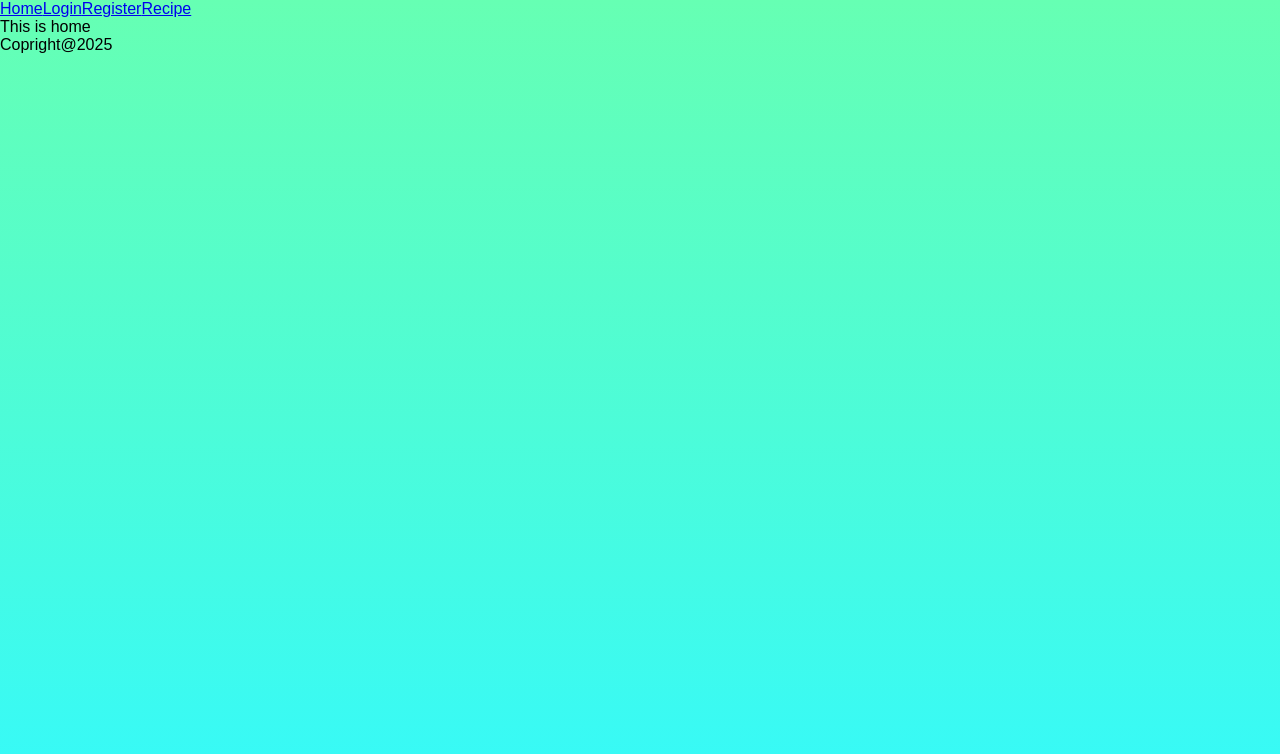
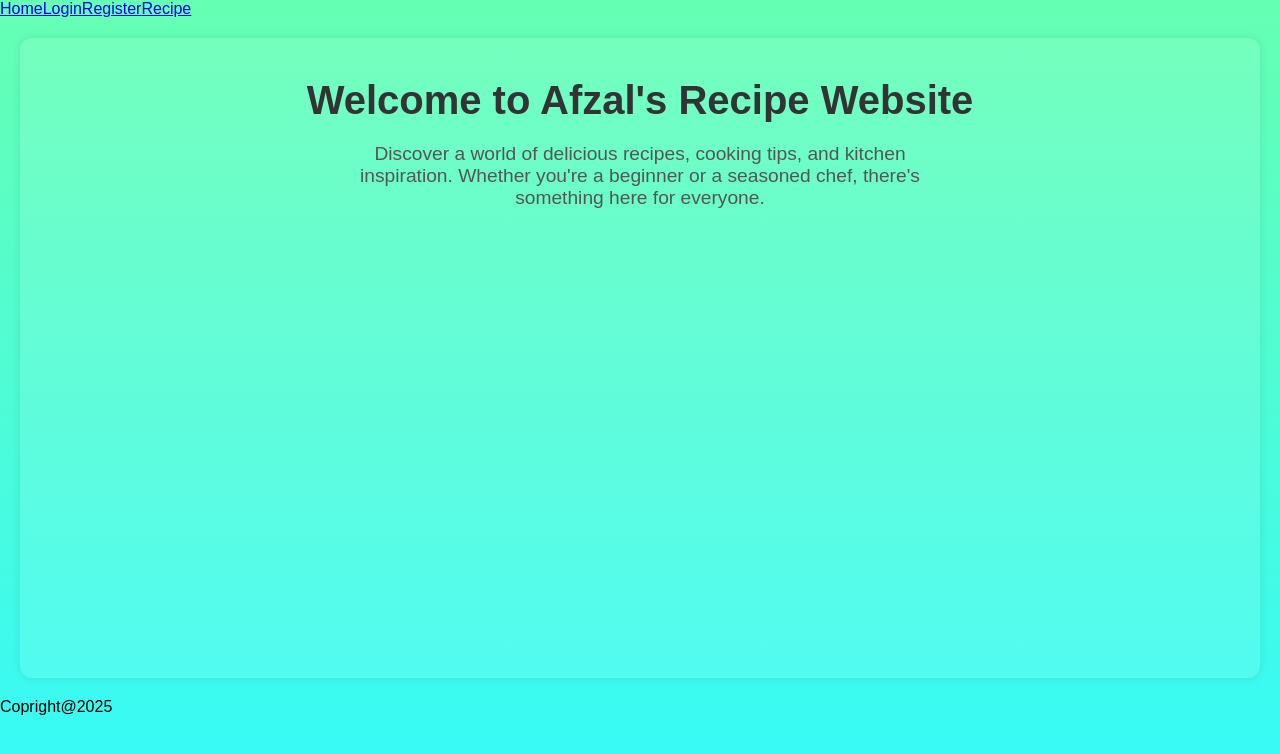
Before and after one commit to sMv-Jones/reactRecipeWebsite, a React (Vite) app in the folder frontEnd/: page / in a window 1280 px wide. Shown: the top 754 px of the page. Built offline with nearby package versions, Linux system fonts and the light colour scheme.

Commit message:
home page

```diff
--- a/frontEnd/src/pages/Home/Home.css
+++ b/frontEnd/src/pages/Home/Home.css
@@ -0,0 +1,23 @@
+.home-container {
+margin:20px;
+  padding: 40px;
+  text-align: center;
+  min-height: 80vh;
+  background-color: rgba(255,255,255,.1);
+   border-radius: 12px;
+  box-shadow: 0 0 10px rgba(0, 0, 0, 0.1);
+  font-family: 'Segoe UI', sans-serif;
+}
+
+.home-title {
+  font-size: 2.5rem;
+  color: #333;
+  margin-bottom: 20px;
+}
+
+.home-description {
+  font-size: 1.2rem;
+  color: #555;
+  max-width: 600px;
+  margin: 0 auto;
+}
--- a/frontEnd/src/pages/Home/Home.jsx
+++ b/frontEnd/src/pages/Home/Home.jsx
@@ -1,7 +1,11 @@
-function Home(){
+import "./Home.css"
+function Home() {
     return (
-        <div>
-            This is home
+        <div className="home-container">
+            <h1 className="home-title">Welcome to Afzal's Recipe Website</h1>
+            <p className="home-description">
+                Discover a world of delicious recipes, cooking tips, and kitchen inspiration. Whether you're a beginner or a seasoned chef, there's something here for everyone.
+            </p>
         </div>
     )
 }
```
